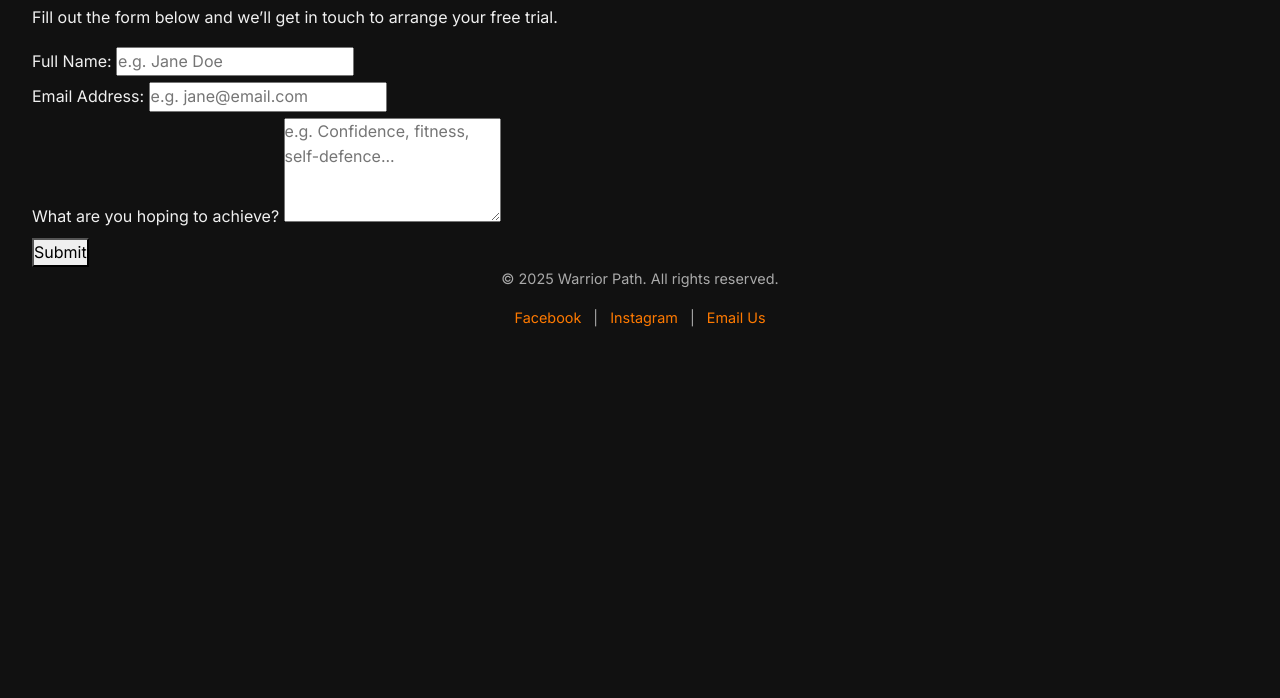
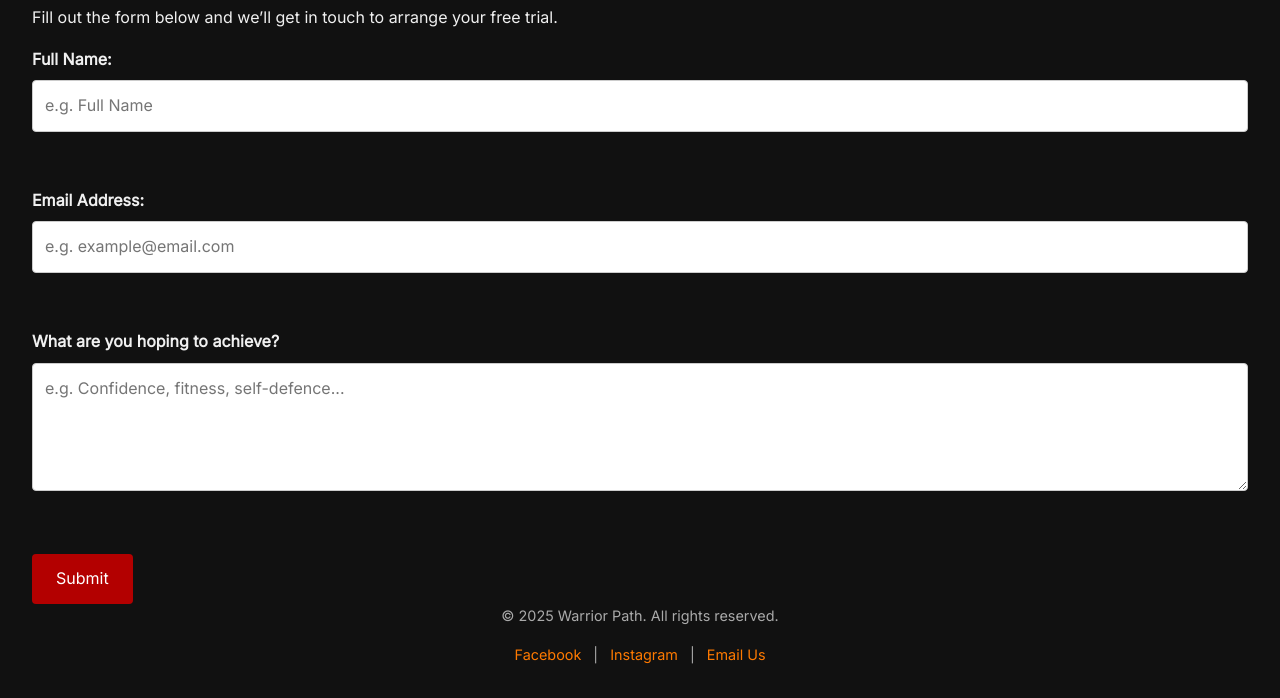
Before and after one commit to LouisCE/warrior-path, a plain HTML site: page signup.html in a window 1280 px wide. Shown: the part 180-878 px from the top of the page. Before the commit the page ends 800 px from the top, so only its background shows below. Drawn offline with nearby package versions, Linux system fonts and the light colour scheme; a web font is replaced by a local one.

Commit message:
Add custom form styles for labels, inputs, textarea, and submit button

```diff
--- a/assets/css/style.css
+++ b/assets/css/style.css
@@ -151,6 +151,45 @@ footer {
   text-decoration: underline;
 }
 
+/* Label styling */
+.form-label {
+  display: block;
+  font-weight: bold;
+  margin-bottom: 0.5rem;
+}
+
+/* Input and textarea shared styles */
+.text-input,
+.text-area {
+  width: 100%;
+  padding: 0.75rem;
+  font-size: 1rem;
+  border: 1px solid #ccc;
+  border-radius: 4px;
+  margin-bottom: 1.5rem;
+  box-sizing: border-box;
+}
+
+/* Grouping inputs with spacing */
+.form-group {
+  margin-bottom: 2rem;
+}
+
+/* Submit button style */
+.submit-button {
+  padding: 0.75rem 1.5rem;
+  background-color: #b30000;
+  color: white;
+  border: none;
+  border-radius: 4px;
+  font-size: 1rem;
+  cursor: pointer;
+}
+
+.submit-button:hover {
+  background-color: #900000;
+}
+
 /* Responsive Design for tablets and phones (screen width 768px and below) */
 @media (max-width: 768px) {
 
--- a/signup.html
+++ b/signup.html
@@ -46,19 +46,22 @@
             <!-- Full Name field -->
             <div class="form-group">
                 <label for="name" class="form-label">Full Name:</label>
-    <input type="text" id="name" name="name" class="text-input" required aria-label="Full Name" placeholder="e.g. Jane Doe">
+                <input type="text" id="name" name="name" class="text-input" required aria-label="Full Name"
+                    placeholder="e.g. Full Name">
             </div>
 
             <!-- Email field -->
             <div class="form-group">
                 <label for="email" class="form-label">Email Address:</label>
-    <input type="email" id="email" name="email" class="text-input" required aria-label="Email Address" placeholder="e.g. jane@email.com">
+                <input type="email" id="email" name="email" class="text-input" required aria-label="Email Address"
+                    placeholder="e.g. example@email.com">
             </div>
 
             <!-- Goal textarea -->
             <div class="form-group">
                 <label for="goal" class="form-label">What are you hoping to achieve?</label>
-    <textarea id="goal" name="goal" class="text-area" rows="4" placeholder="e.g. Confidence, fitness, self-defence..." aria-label="Training Goals"></textarea>
+                <textarea id="goal" name="goal" class="text-area" rows="4"
+                    placeholder="e.g. Confidence, fitness, self-defence..." aria-label="Training Goals"></textarea>
             </div>
 
             <!-- Submit -->
```
Lines whose indentation alone changed are shown as unchanged.
